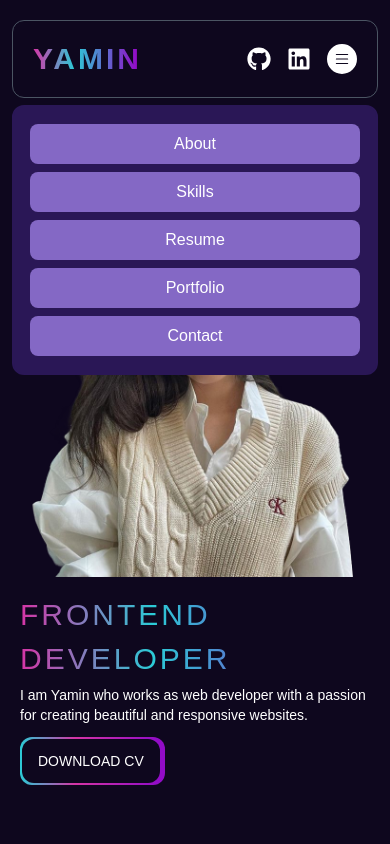
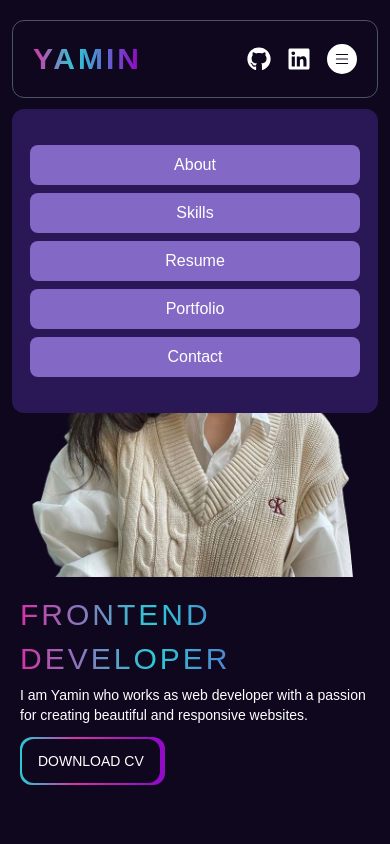
Before and after one commit to yaminphyu/yamin.portfolio, a Next.js app: page / in a window 390 px wide. Both pictures are taken after a click on the icon 342 px from the left and 58 px from the top of the page. Shown: the top 844 px of the page. Built offline with nearby package versions, Linux system fonts and the light colour scheme.

Commit message:
fixed scroll on mobile

```diff
--- a/common.js
+++ b/common.js
@@ -1,3 +1,6 @@
+import { useEffect } from "react";
+
+/* eslint-disable react-hooks/exhaustive-deps */
 export const handleSmoothScroll = (e, id, closeSidebar, setActiveHash) => {
     e.preventDefault();
 
@@ -22,3 +25,19 @@ export const handleSmoothScroll = (e, id, closeSidebar, setActiveHash) => {
         }
     }, 700); // Adjust the delay to match the sidebar closing animation time
 };
+
+export const useOutsideAlerter = (ref, closeToggle) => {
+    useEffect(() => {
+        function handleClickOutside(event) {
+            if (ref.current && !ref.current.contains(event.target)) {
+                closeToggle();
+            }
+        }
+        // Bind the event listener
+        document.addEventListener("mousedown", handleClickOutside);
+        return () => {
+            // Unbind the event listener on clean up
+            document.removeEventListener("mousedown", handleClickOutside);
+        };
+    }, [ref]);
+};
--- a/components/Header.jsx
+++ b/components/Header.jsx
@@ -1,4 +1,4 @@
-import React, { useContext, useEffect, useState } from 'react';
+import React, { useContext, useEffect, useRef, useState } from 'react';
 import Link from 'next/link';
 import { FaGithub, FaLinkedin } from "react-icons/fa";
 import { menu } from '@/config';
@@ -6,10 +6,11 @@ import styles from '@/styles/Header.module.css';
 import { BsList } from "react-icons/bs";
 import { MobileToggleContext } from '@/context/MobileToggleContext';
 import useDimension from '@/hooks/useDimension';
-import { handleSmoothScroll } from '@/common';
+import { handleSmoothScroll, useOutsideAlerter } from '@/common';
 import { ActiveHashContentContext } from '@/context/ActiveHashContent';
 
 export default function Header() {
+    const toggleRef = useRef(null);
     const { toggle, setToggle } = useContext(MobileToggleContext);
     const { activeHash, setActiveHash } = useContext(ActiveHashContentContext);
     const { width } = useDimension();
@@ -56,6 +57,8 @@ export default function Header() {
             setToggle(false); // Complete toggle after animation
         }, 500);
     };
+
+    useOutsideAlerter(toggleRef, closeToggle);
 
     useEffect(() => {
         width > 1020 && setToggle(false);
@@ -130,21 +133,23 @@ export default function Header() {
                             ${styles['mobile-toggle']}
                             ${isVisible ? 'animate-fade-in-down' : 'animate-fade-out-up'}
                         `}
+                        ref={toggleRef}
                     >
                         <ul className={styles['mobile-toggle-menu']}>
                             {
                                 menu.map((item) => (
-                                    <li
+                                    <div
                                         key={item.id}
-                                        className={`p-2 w-full bg-dark text-center hover:bg-light rounded-lg ${ activeHash === item.url ? 'bg-light' : '' }`}
+                                        className='flex flex-col w-full'
                                     >
                                         <Link
                                             href={item.url}
                                             onClick={(e) => handleSmoothScroll(e, item.url, closeToggle, setActiveHash)}
+                                            className={`p-2 w-full bg-dark text-center hover:bg-light rounded-lg ${ activeHash === item.url ? 'bg-light' : '' }`}
                                         >
-                                            {item.title}
+                                            <li>{item.title}</li>
                                         </Link>
-                                    </li>
+                                    </div>
                                 ))
                             }
                         </ul>
--- a/styles/Header.module.css
+++ b/styles/Header.module.css
@@ -17,7 +17,7 @@
 .menu-list ul {
     @apply flex gap-5;
 }
-
+.menu-list ul li,
 .menu-list ul div li {
     @apply inline-block mx-2;
 }
@@ -43,7 +43,7 @@
 }
 
 .mobile-toggle {
-    @apply flex flex-col justify-center w-[94vw] md:w-[91vw] xl:w-[80vw] h-[32vh] md:h-[28vh] bg-primary border-2 border-primary absolute mt-[43vh] md:mt-[38vh] rounded-xl;
+    @apply flex flex-col justify-center w-[94vw] md:w-[91vw] xl:w-[80vw] h-[36vh] md:h-[28vh] bg-primary border-2 border-primary absolute mt-[48vh] md:mt-[38vh] rounded-xl;
 }
 
 .mobile-toggle-menu {
```
